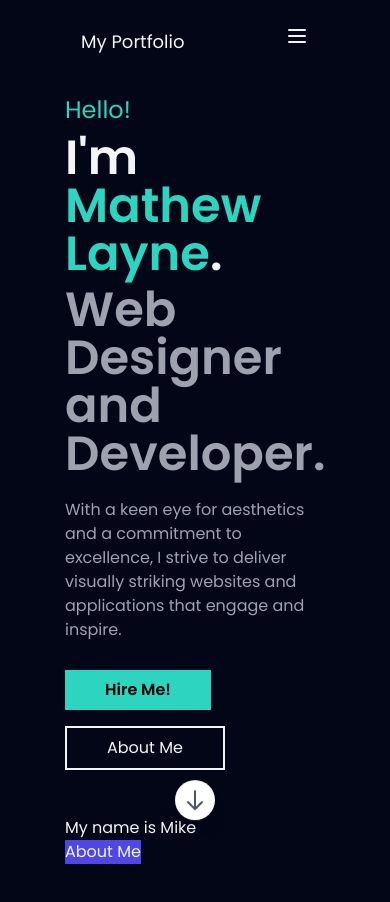
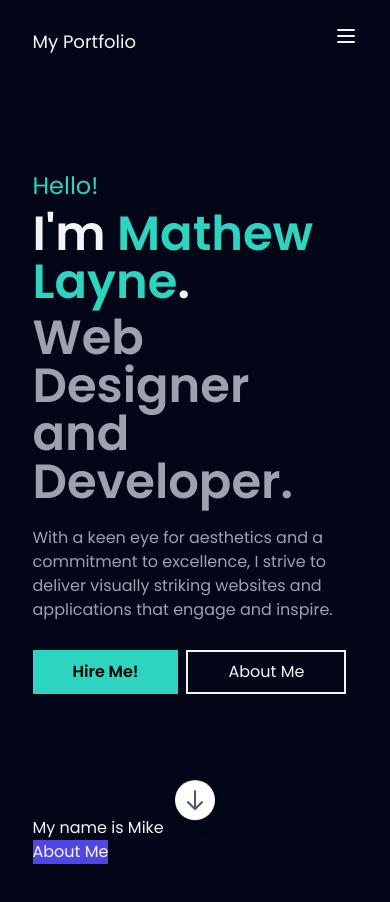
Before and after one commit to Mathew-Layne/my-portfolio, a React (Create React App) app: page / in a window 390 px wide. Shown: the top 902 px of the page. Built offline with nearby package versions, Linux system fonts and the light colour scheme.

Commit message:
moblie view update

```diff
--- a/src/App.js
+++ b/src/App.js
@@ -8,7 +8,7 @@ function App() {
   return (
     <div className="App bg-slate-950">
 
-      <div className="container mx-auto min-h-screen w-8/12">
+      <div className="container mx-auto min-h-screen w-10/12 md:w-8/12">
 
         <Navbar />
 
--- a/src/Navbar.js
+++ b/src/Navbar.js
@@ -22,7 +22,7 @@ const Navbar = () => {
   };
 
   return (
-    <nav className={`navbar ${hasScrolled ? 'shadow' : ''} flex justify-between text-gray-100 text-sm px-4 pt-6`}>
+    <nav className={`navbar ${hasScrolled ? 'shadow' : ''} flex justify-between text-gray-100 text-sm pt-6`}>
       <h1 className="pt-1 text-lg">My Portfolio</h1>
       <div className={`navlinks py-1 ${showMobileMenu ? 'block' : 'hidden'} sm:flex`}>
         <a className="block mt-1 sm:inline-block sm:mt-0 mx-2 sm:mx-4 hover:text-teal-400" href="#">Home</a>
```
